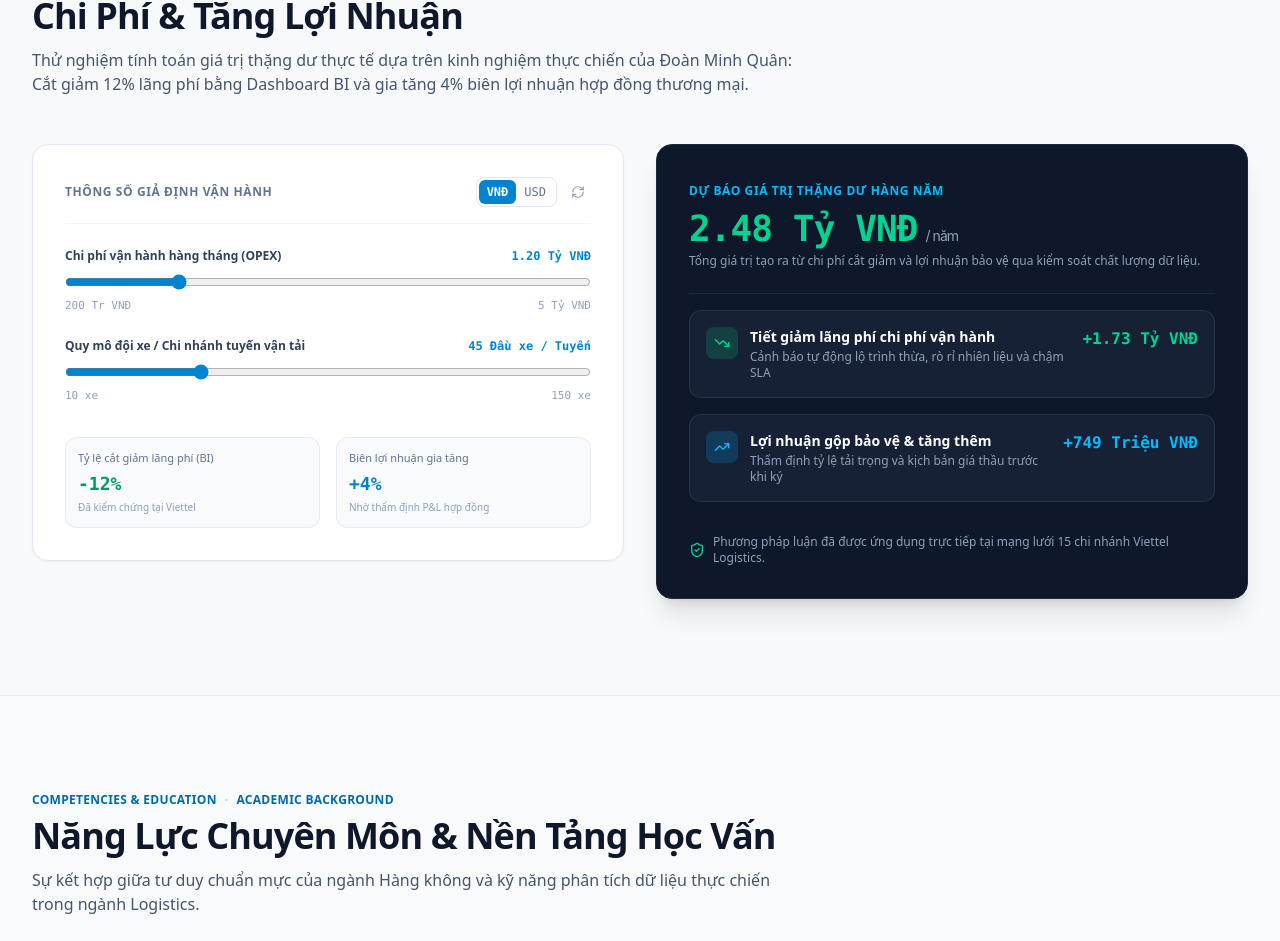
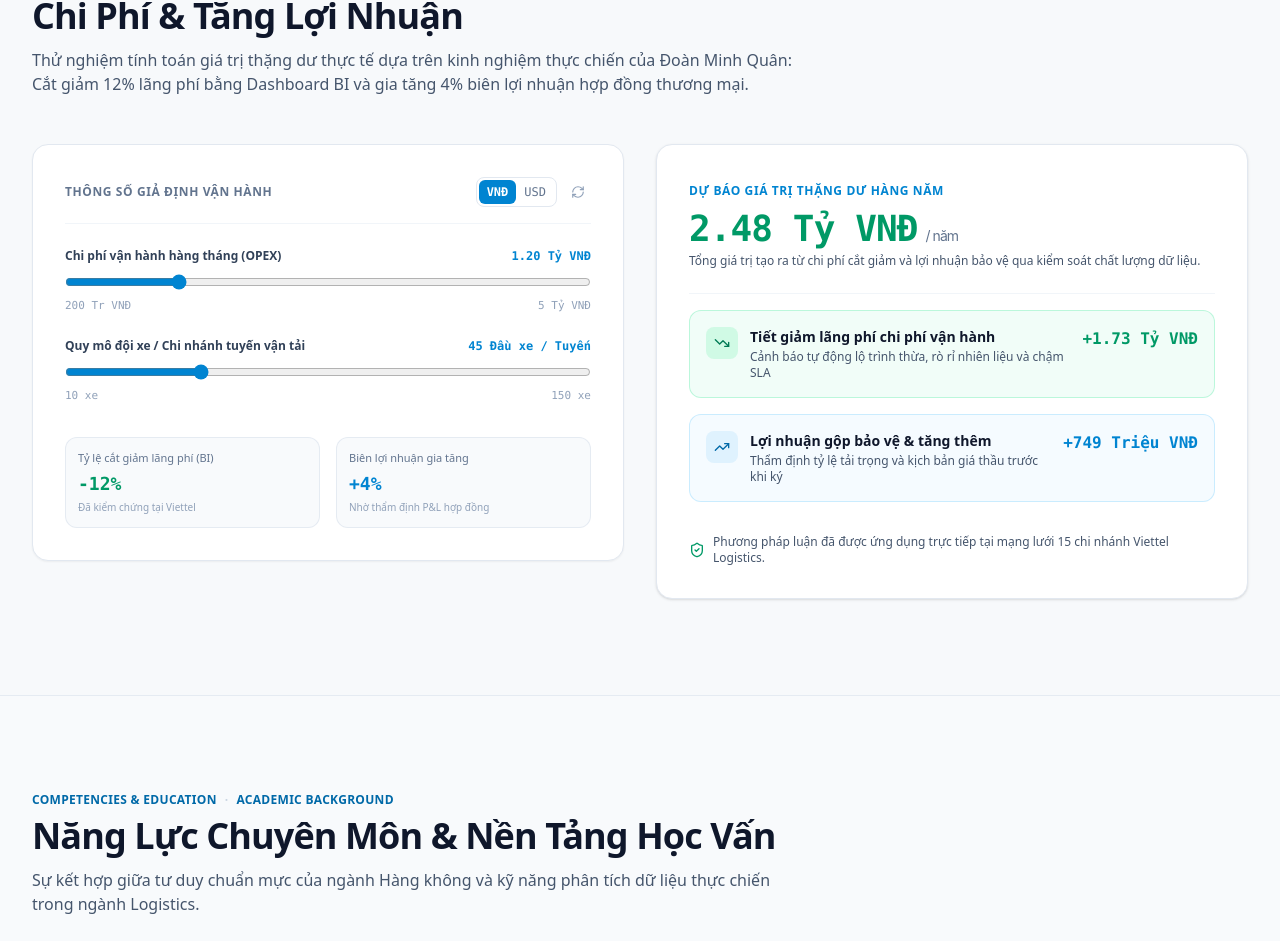
Before and after one commit to mquandoan1108/Portfolio_DOAN-MINH-QUAN, a React (Vite) app: page / in a window 1280 px wide. Shown: the part 4449-5390 px from the top of the page. Built offline with nearby package versions, Linux system fonts and the light colour scheme.

Commit message:
update theme

```diff
--- a/src/components/RoiSimulator.tsx
+++ b/src/components/RoiSimulator.tsx
@@ -80,7 +80,7 @@ export const RoiSimulator: React.FC<RoiSimulatorProps> = ({ currentLang }) => {
         <div className="grid grid-cols-1 lg:grid-cols-12 gap-8 items-start">
 
           {/* Left: Input Controls Card */}
-          <div className="lg:col-span-6 bg-white dark:bg-slate-900 rounded-2xl border border-slate-200 dark:border-slate-800 p-6 sm:p-8 shadow-xs space-y-6">
+          <div className="lg:col-span-6 bg-white dark:bg-slate-900 rounded-2xl border border-slate-200 dark:border-slate-800 p-6 sm:p-8 shadow-xs space-y-6 transition-colors duration-200">
             <div className="flex items-center justify-between pb-4 border-b border-slate-100 dark:border-slate-800">
               <span className="text-xs font-bold text-slate-500 dark:text-slate-400 uppercase tracking-wider">
                 {currentLang === 'vi' ? 'Thông số giả định vận hành' : 'Operational Assumptions'}
@@ -203,35 +203,35 @@ export const RoiSimulator: React.FC<RoiSimulatorProps> = ({ currentLang }) => {
           </div>
 
           {/* Right: Projected Return / Result Card */}
-          <div className="lg:col-span-6 bg-slate-900 text-white rounded-2xl border border-slate-800 p-6 sm:p-8 shadow-xl space-y-6">
+          <div className="lg:col-span-6 bg-white dark:bg-slate-900 text-slate-900 dark:text-white rounded-2xl border border-slate-200 dark:border-slate-800 p-6 sm:p-8 shadow-sm dark:shadow-xl space-y-6 transition-colors duration-200">
             <div>
-              <span className="text-xs font-bold text-sky-400 uppercase tracking-wider">
+              <span className="text-xs font-bold text-sky-600 dark:text-sky-400 uppercase tracking-wider">
                 {currentLang === 'vi' ? 'Dự báo Giá trị Thặng dư Hàng Năm' : 'Projected Annual Business Value'}
               </span>
-              <div className="text-3xl sm:text-4xl font-extrabold font-mono text-emerald-400 mt-2 tracking-tight tabular-nums">
+              <div className="text-3xl sm:text-4xl font-extrabold font-mono text-emerald-600 dark:text-emerald-400 mt-2 tracking-tight tabular-nums">
                 {formatCurrency(totalAnnualImpact)}
-                <span className="text-sm font-sans text-slate-400 font-normal ml-2">/ {currentLang === 'vi' ? 'năm' : 'year'}</span>
+                <span className="text-sm font-sans text-slate-500 dark:text-slate-400 font-normal ml-2">/ {currentLang === 'vi' ? 'năm' : 'year'}</span>
               </div>
-              <p className="text-xs text-slate-400 mt-1">
+              <p className="text-xs text-slate-600 dark:text-slate-400 mt-1">
                 {currentLang === 'vi'
                   ? 'Tổng giá trị tạo ra từ chi phí cắt giảm và lợi nhuận bảo vệ qua kiểm soát chất lượng dữ liệu.'
                   : 'Cumulative fiscal upside combined from operational leak prevention and margin defense.'}
               </p>
             </div>
 
-            <div className="space-y-4 pt-4 border-t border-slate-800">
+            <div className="space-y-4 pt-4 border-t border-slate-100 dark:border-slate-800">
 
               {/* Item 1: Waste reduction */}
-              <div className="flex items-start justify-between gap-4 p-4 rounded-xl bg-slate-800/60 border border-slate-700/60">
+              <div className="flex items-start justify-between gap-4 p-4 rounded-xl bg-emerald-50/70 dark:bg-slate-800/60 border border-emerald-200/70 dark:border-slate-700/60 transition-colors duration-200">
                 <div className="flex items-start gap-3">
-                  <div className="p-2 rounded-lg bg-emerald-500/20 text-emerald-400 shrink-0">
+                  <div className="p-2 rounded-lg bg-emerald-100 dark:bg-emerald-500/20 text-emerald-700 dark:text-emerald-400 shrink-0">
                     <TrendingDown className="w-4 h-4" />
                   </div>
                   <div>
-                    <div className="text-sm font-bold text-white">
+                    <div className="text-sm font-bold text-slate-900 dark:text-white">
                       {currentLang === 'vi' ? 'Tiết giảm lãng phí chi phí vận hành' : 'Annual OPEX Waste Elimination'}
                     </div>
-                    <div className="text-xs text-slate-400 mt-0.5">
+                    <div className="text-xs text-slate-600 dark:text-slate-400 mt-0.5">
                       {currentLang === 'vi'
                         ? 'Cảnh báo tự động lộ trình thừa, rò rỉ nhiên liệu và chậm SLA'
                         : 'Eliminating deadhead runs, idle fuel drain, and late SLA penalty risks'}
@@ -239,23 +239,23 @@ export const RoiSimulator: React.FC<RoiSimulatorProps> = ({ currentLang }) => {
                   </div>
                 </div>
                 <div className="text-right shrink-0">
-                  <div className="text-base font-extrabold text-emerald-400 font-mono tabular-nums">
+                  <div className="text-base font-extrabold text-emerald-600 dark:text-emerald-400 font-mono tabular-nums">
                     +{formatCurrency(annualSavings)}
                   </div>
                 </div>
               </div>
 
               {/* Item 2: Margin uplift */}
-              <div className="flex items-start justify-between gap-4 p-4 rounded-xl bg-slate-800/60 border border-slate-700/60">
+              <div className="flex items-start justify-between gap-4 p-4 rounded-xl bg-sky-50/70 dark:bg-slate-800/60 border border-sky-200/70 dark:border-slate-700/60 transition-colors duration-200">
                 <div className="flex items-start gap-3">
-                  <div className="p-2 rounded-lg bg-sky-500/20 text-sky-400 shrink-0">
+                  <div className="p-2 rounded-lg bg-sky-100 dark:bg-sky-500/20 text-sky-700 dark:text-sky-400 shrink-0">
                     <TrendingUp className="w-4 h-4" />
                   </div>
                   <div>
-                    <div className="text-sm font-bold text-white">
+                    <div className="text-sm font-bold text-slate-900 dark:text-white">
                       {currentLang === 'vi' ? 'Lợi nhuận gộp bảo vệ & tăng thêm' : 'Protected Contract Gross Margin'}
                     </div>
-                    <div className="text-xs text-slate-400 mt-0.5">
+                    <div className="text-xs text-slate-600 dark:text-slate-400 mt-0.5">
                       {currentLang === 'vi'
                         ? 'Thẩm định tỷ lệ tải trọng và kịch bản giá thầu trước khi ký'
                         : 'Contract feasibility modeling and minimum yield guarantees'}
@@ -263,7 +263,7 @@ export const RoiSimulator: React.FC<RoiSimulatorProps> = ({ currentLang }) => {
                   </div>
                 </div>
                 <div className="text-right shrink-0">
-                  <div className="text-base font-extrabold text-sky-400 font-mono tabular-nums">
+                  <div className="text-base font-extrabold text-sky-600 dark:text-sky-400 font-mono tabular-nums">
                     +{formatCurrency(annualMarginGains)}
                   </div>
                 </div>
@@ -271,8 +271,8 @@ export const RoiSimulator: React.FC<RoiSimulatorProps> = ({ currentLang }) => {
 
             </div>
 
-            <div className="pt-2 text-xs text-slate-400 flex items-center gap-2">
-              <ShieldCheck className="w-4 h-4 text-emerald-400 shrink-0" />
+            <div className="pt-2 text-xs text-slate-600 dark:text-slate-400 flex items-center gap-2">
+              <ShieldCheck className="w-4 h-4 text-emerald-600 dark:text-emerald-400 shrink-0" />
               <span>
                 {currentLang === 'vi'
                   ? 'Phương pháp luận đã được ứng dụng trực tiếp tại mạng lưới 15 chi nhánh Viettel Logistics.'
```
